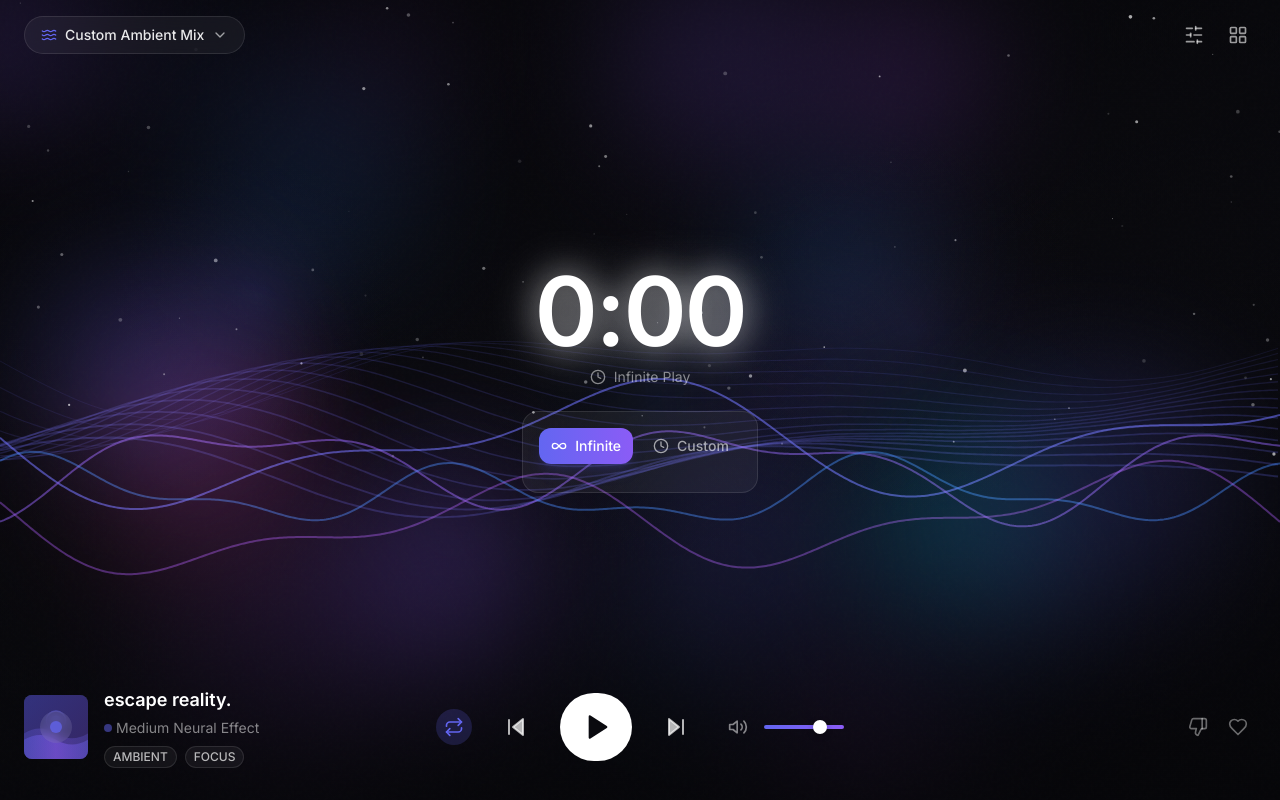
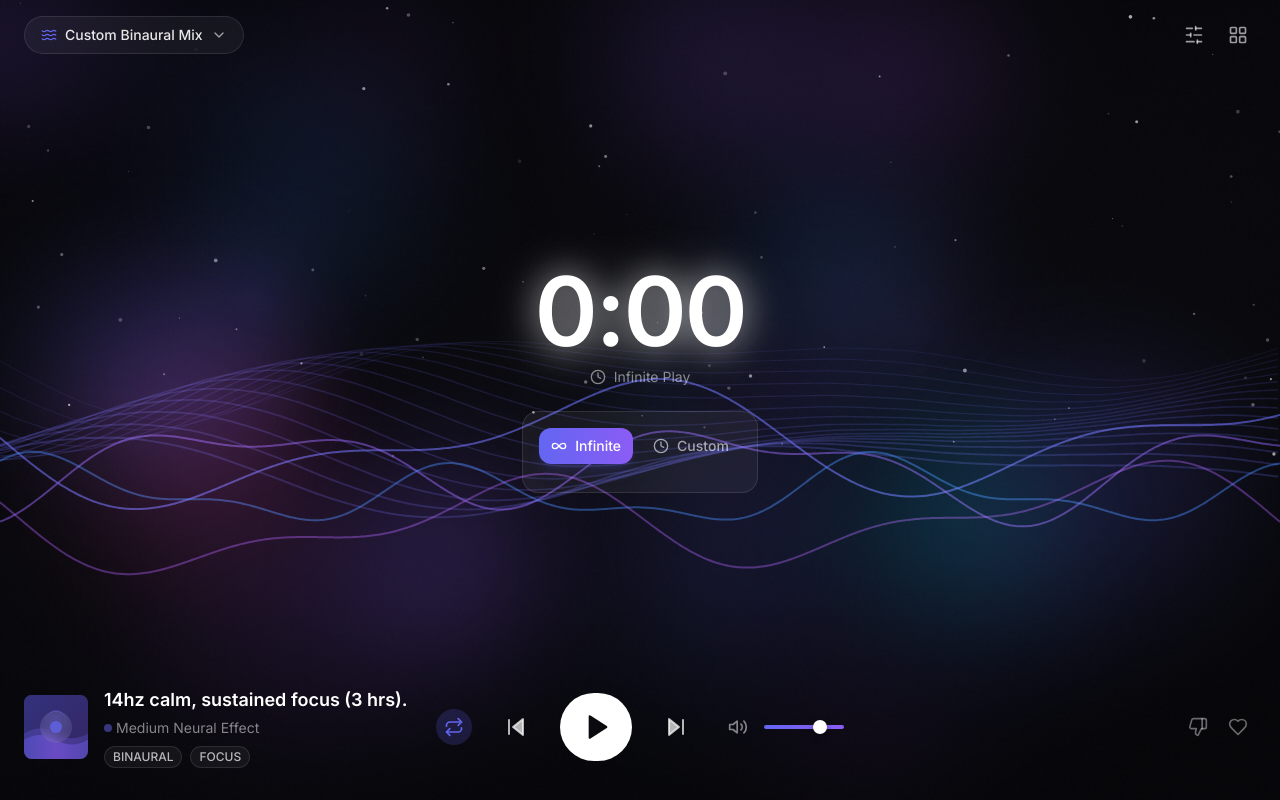
Before and after one commit to wrktproject/WaveTune, a React (Vite) app: page / in a window 1280 px wide. Built offline with nearby package versions, Linux system fonts and the light colour scheme.

Commit message:
added motivation mix and random order

```diff
--- a/src/App.jsx
+++ b/src/App.jsx
@@ -121,7 +121,7 @@ const tracksByMode = {
       title: '14hz calm, sustained focus (3 hrs).',
       neuralEffect: 'Medium Neural Effect',
       tags: ['BINAURAL', 'FOCUS'],
-      youtubeId: 'HA6nSQawROM', // lofi hip hop radio - beats to relax/study to
+      youtubeId: 'HA6nSQawROM',
       artwork: null,
     },
     {
@@ -129,7 +129,7 @@ const tracksByMode = {
       title: '40hz memory-heavy tasks (1.5 hrs).',
       neuralEffect: 'Medium Neural Effect',
       tags: ['BINAURAL', 'FOCUS'],
-      youtubeId: 'vLEek3I3wac', // lofi hip hop radio - beats to relax/study to
+      youtubeId: 'vLEek3I3wac',
       artwork: null,
     },
     {
@@ -137,7 +137,7 @@ const tracksByMode = {
       title: '40hz high-level processing (4 hrs).',
       neuralEffect: 'Medium Neural Effect',
       tags: ['BINAURAL', 'FOCUS'],
-      youtubeId: 'TVNciuZac3I', // lofi hip hop radio - beats to relax/study to
+      youtubeId: 'TVNciuZac3I',
       artwork: null,
     },
     {
@@ -145,7 +145,7 @@ const tracksByMode = {
       title: '10hz idea-generating state (2 hrs).',
       neuralEffect: 'High Neural Effect',
       tags: ['BINAURAL', 'UPLIFTING'],
-      youtubeId: 'x6A5b6xgwzA', // lofi hip hop radio - beats to relax/study to
+      youtubeId: 'x6A5b6xgwzA',
       artwork: null,
     },
     {
@@ -153,7 +153,49 @@ const tracksByMode = {
       title: '14hz for focus and memory (2 hrs).',
       neuralEffect: 'High Neural Effect',
       tags: ['BINAURAL', 'DEEPWORK'],
-      youtubeId: 'HA6nSQawROM&t=37s', // lofi hip hop radio - beats to relax/study to
+      youtubeId: 'HA6nSQawROM&t=37s',
+      artwork: null,
+    },
+  ],
+  'Motivation': [
+    {
+      id: 1,
+      title: 'What If It All Works Out?',
+      neuralEffect: 'Turbo Neural Effect',
+      tags: ['ENERGIZING', 'UPLIFTING'],
+      youtubeId: 'XPu4UkjnGP0', // Aggressive focus music
+      artwork: null,
+    },
+    {
+      id: 2,
+      title: 'Be Delusional.',
+      neuralEffect: 'High Neural Effect',
+      tags: ['MOTIVATING'],
+      youtubeId: 'yP9SjQpsOc8', // Cyberpunk focus
+      artwork: null,
+    },
+    {
+      id: 3,
+      title: 'Visualize and MAKE IT HAPPEN',
+      neuralEffect: 'Max Neural Effect',
+      tags: ['MINDSET', 'ZONE'],
+      youtubeId: '3CK2Md9Ov6s', // Deep work motivation
+      artwork: null,
+    },
+    {
+      id: 4,
+      title: '40 Minutes (Hormozi x Williamson)',
+      neuralEffect: 'Max Neural Effect',
+      tags: ['MINDSET', 'ZONE'],
+      youtubeId: 'Wy7CTJcfiM4&t=25s', // Deep work motivation
+      artwork: null,
+    },
+    {
+      id: 5,
+      title: 'Visualization (18 minutes)',
+      neuralEffect: 'Max Neural Effect',
+      tags: ['MINDSET', 'FUTURE'],
+      youtubeId: 'kskUPNtJuFg', // Deep work motivation
       artwork: null,
     },
   ],
@@ -230,9 +272,28 @@ const PlayerPage = () => {
     }
   }, [isFromAuthTransition]);
 
-  // Player state
-  const [currentMode, setCurrentMode] = useState('Ambient');
-  const [currentTrackIndex, setCurrentTrackIndex] = useState(0);
+  // Player state - Randomize on initial load
+  const [currentMode, setCurrentMode] = useState(() => {
+    const modes = Object.keys(tracksByMode);
+    return modes[Math.floor(Math.random() * modes.length)];
+  });
+
+  const [currentTrackIndex, setCurrentTrackIndex] = useState(() => {
+    // We can't easily access the randomized mode here because state isn't set yet
+    // But we know 'Ambient' is a safe default for length check if needed,
+    // or just pick a random index and clamp it later if it fails (better to use effect or a single state object)
+    // Let's just pick one mode and track index together
+    return 0; // Will be set correctly by initial mode logic if we restructure or just pick 0
+  });
+
+  // Ensure random track index for the randomized mode
+  useEffect(() => {
+    const tracks = tracksByMode[currentMode];
+    if (tracks) {
+      const randomIndex = Math.floor(Math.random() * tracks.length);
+      setCurrentTrackIndex(randomIndex);
+    }
+  }, []); // Only on mount
   const [isLooping, setIsLooping] = useState(true);
   const [volume, setVolume] = useState(75);
   const [isMuted, setIsMuted] = useState(false);
--- a/src/components/Header.jsx
+++ b/src/components/Header.jsx
@@ -19,7 +19,7 @@ const Header = ({
   onLoopChange,
   isPlaying = false,
 }) => {
-  const modes = ['Ambient', 'Liminal', 'Games', 'Binaural'];
+  const modes = ['Ambient', 'Liminal', 'Games', 'Binaural', 'Motivation'];
   const [showAmbientMixer, setShowAmbientMixer] = useState(false);
   const [showTimeline, setShowTimeline] = useState(false);
   const ambientButtonRef = useRef(null);
--- a/src/components/Timer.jsx
+++ b/src/components/Timer.jsx
@@ -39,14 +39,14 @@ const Timer = ({
     return formatTime(remainingSeconds);
   }, [mode, elapsedSeconds, remainingSeconds]);
 
-  // Tick up for infinite mode
+  // Tick up for total focus time tracking
   useEffect(() => {
-    if (!isPlaying || mode !== 'infinite') return;
+    if (!isPlaying) return;
     const interval = setInterval(() => {
       setElapsedSeconds((prev) => prev + 1);
     }, 1000);
     return () => clearInterval(interval);
-  }, [isPlaying, mode]);
+  }, [isPlaying]);
 
   // Tick down for custom mode
   useEffect(() => {
@@ -74,7 +74,6 @@ const Timer = ({
     setMode('infinite');
     setIsActive(false);
     setIsDone(false);
-    setElapsedSeconds(0);
     setRemainingSeconds(0);
     setShowControls(true);
     setIsTimeBlurred(false);
```
